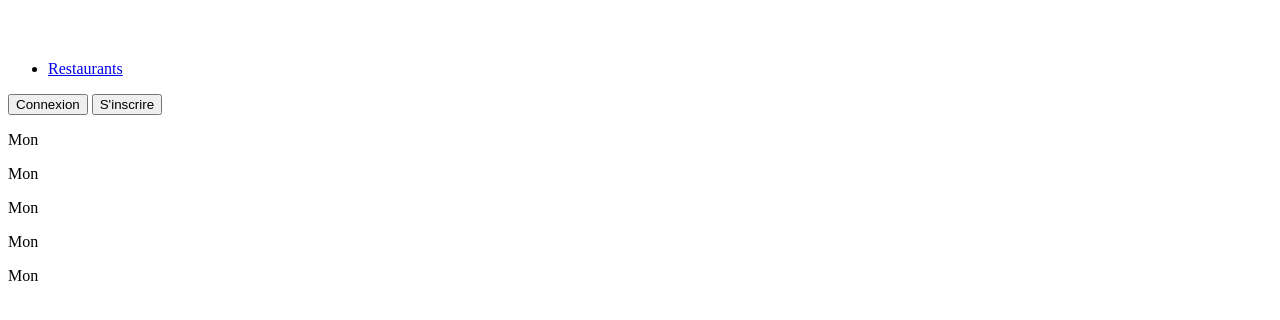
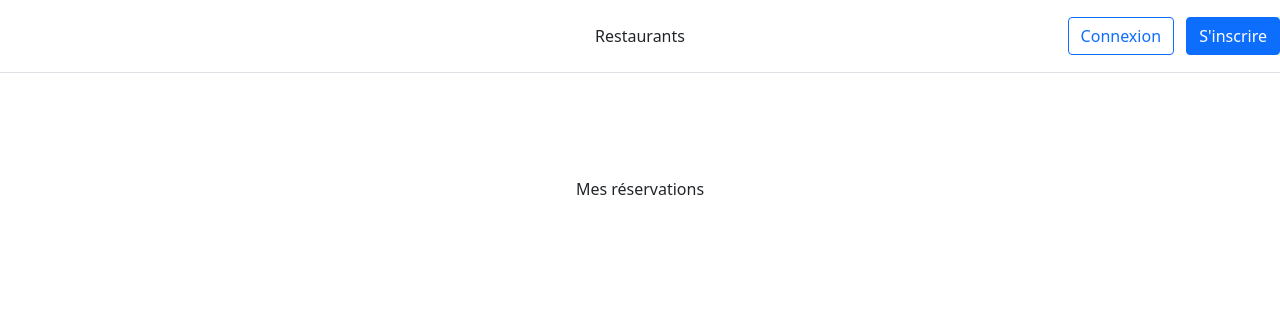
Before and after one commit to Florok10/restaurant, a PHP site: page /profil.php in a window 1280 px wide. Shown: the top 320 px of the page. Run offline with PHP 8.4, Linux system fonts and the light colour scheme.

Commit message:
page_profil_et_connexion

```diff
--- a/controller_register.php
+++ b/controller_register.php
@@ -5,7 +5,6 @@
 
 require 'dao.php';
 require 'user.php';
-//j'ai une erreur 500 je trouve pas d'où ça vient si c'est une parenthèse ou un ; je saute par ma fenêtre
 if (isset( $_POST['submit_register'] ) ) {
     if (!empty($_POST['first_name']) && !empty($_POST['last_name']) && !empty($_POST['email']) && !empty($_POST['password_user']) && !empty($_POST['checkbox_cgu'])) {
     $firstName = $_POST['first_name'];
@@ -15,7 +14,7 @@ if (isset( $_POST['submit_register'] ) ) {
     $cgu = $_POST['checkbox_cgu'];
 
 
-//J'essaye de hasher le mdp
+        //fonction pour hasher le mdp
     $hashed_password = password_hash($passwordUser, PASSWORD_DEFAULT);
     }
 }
@@ -31,7 +30,7 @@ try {
       $preparation_requete->bindParam(':first_name', $firstName);
       $preparation_requete->bindParam(':last_name', $lastName);
       $preparation_requete->bindParam(':email', $email);
-      $preparation_requete->bindParam(':password_user', $hashed_password);
+      $preparation_requete->bindParam(':password_user', $hashed_password); //ici le mdp hashed
 
       $preparation_requete->execute();
 
--- a/profil.php
+++ b/profil.php
@@ -5,15 +5,16 @@
         <meta http-equiv="X-UA-Compatible" content="IE=edge">
         <meta name="viewport" content="width=device-width, initial-scale=1.0">
         <title>Mon profil</title>
+        <link href="https://cdn.jsdelivr.net/npm/bootstrap@5.0.1/dist/css/bootstrap.min.css" rel="stylesheet" integrity="sha384-+0n0xVW2eSR5OomGNYDnhzAbDsOXxcvSN1TPprVMTNDbiYZCxYbOOl7+AMvyTG2x" crossorigin="anonymous">
     </head>
     <body>
         <?php require 'html_parts/header.php'?>
         <div class="d-flex flex-wrap flex-column align-items-center justify-content-center justify-content-md-between py-3 mb-4">
-            <p>Mon <?php $firstName ?></p>
-            <p>Mon <?php $lastName ?></p>
-            <p>Mon <?php $email ?></p>
-            <p>Mon <?php $passwordUser ?></p>
-            <p>Mon <?php $reservation ?></p>
+            <div class="text-center container"><p><?php $firstName ?></p></div>
+            <div class="text-center container"><p><?php $lastName ?></p></div>
+            <div class="text-center container"><p><?php $email ?></p></div>
+            <div class="text-center container"><p><?php $passwordUser ?></p></div>
+            <div class="text-center container"><p>Mes réservations <?php $reservation ?></p></div>
         </div>
     </body>
 </html>
```
